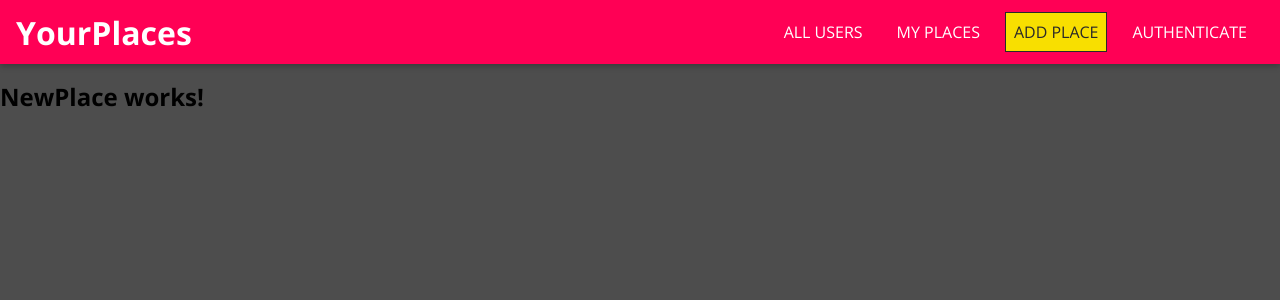
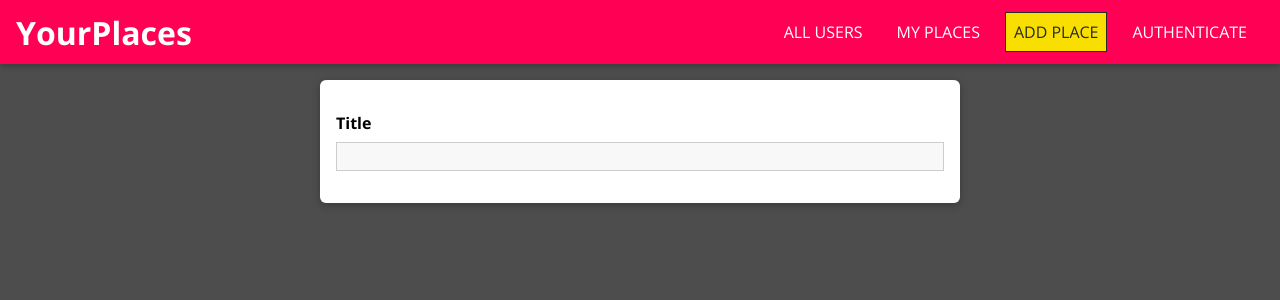
Before and after one commit to orpilosof21/mern-bootcamp, a React (Create React App) app in the folder my-app/: page /places/new in a window 1280 px wide. Shown: the top 300 px of the page. Built offline with nearby package versions, Linux system fonts and the light colour scheme.

Commit message:
Section 5, 56

```diff
--- a/my-app/src/App.tsx
+++ b/my-app/src/App.tsx
@@ -2,7 +2,7 @@
 import {Route, BrowserRouter as Router, Redirect, Switch} from 'react-router-dom';
 
 import Users from './user/pages/Users';
-import NewPlace from './places/pages/NewPlace';
+import NewPlace from './places/pages/NewPlace/NewPlace';
 import MainNavigation from './shared/components/Navigation/MainNavigation/MainNavigation';
 import UserPlaces from './places/pages/UserPlaces';
 
--- a/my-app/src/places/pages/NewPlace.tsx
+++ /dev/null
@@ -1,7 +0,0 @@
-import React from "react";
-
-const NewPlace = () => {
-    return (<h2>NewPlace works!</h2>)
-};
-
-export default NewPlace;
--- /dev/null
+++ b/my-app/src/places/pages/NewPlace/NewPlace.css
@@ -0,0 +1,11 @@
+.place-form {
+    position: relative;
+    list-style: none;
+    margin: 0 auto;
+    padding: 1rem;
+    width: 90%;
+    max-width: 40rem;
+    box-shadow: 0 2px 8px rgba(0, 0, 0, 0.26);
+    border-radius: 6px;
+    background: white;
+  }
--- /dev/null
+++ b/my-app/src/places/pages/NewPlace/NewPlace.tsx
@@ -0,0 +1,14 @@
+import React from "react";
+import Input from "../../../shared/components/FormElements/Input/Input";
+
+import './NewPlace.css';
+
+const NewPlace = () => {
+    return (
+        <form className="place-form">
+            <Input element="input" type="text" label="Title"/>
+        </form>
+    )
+};
+
+export default NewPlace;
--- /dev/null
+++ b/my-app/src/shared/components/FormElements/Input/Input.css
@@ -0,0 +1,41 @@
+.form-control {
+    margin: 1rem 0;
+  }
+
+  .form-control label,
+  .form-control input,
+  .form-control textarea {
+    display: block;
+  }
+
+  .form-control label {
+    font-weight: bold;
+    margin-bottom: 0.5rem;
+  }
+
+  .form-control input,
+  .form-control textarea {
+    width: 100%;
+    font: inherit;
+    border: 1px solid #ccc;
+    background: #f8f8f8;
+    padding: 0.15rem 0.25rem;
+  }
+
+  .form-control input:focus,
+  .form-control textarea:focus {
+    outline: none;
+    background: #ebebeb;
+    border-color: #510077;
+  }
+
+  .form-control--invalid label,
+  .form-control--invalid p {
+    color: red;
+  }
+
+  .form-control--invalid input,
+  .form-control--invalid textarea {
+    border-color: red;
+    background: #ffd1d1;
+  }
--- /dev/null
+++ b/my-app/src/shared/components/FormElements/Input/Input.tsx
@@ -0,0 +1,29 @@
+import React from "react";
+
+import './Input.css';
+
+interface IInput {
+    element:string,
+    id?:string,
+    type?:string,
+    placeholder?:string
+    rows?:number,
+    label:string
+
+}
+
+const Input = (props:IInput) => {
+
+    const element = props.element === 'input' ? (
+      <input id={props.id} type={props.type} placeholder={props.placeholder} />
+    ) : (
+      <textarea id={props.id} rows={props.rows || 3} />
+    );
+
+    return <div className={`form-control`}>
+        <label htmlFor={props.id}>{props.label}</label>
+        {element}
+    </div>
+};
+
+export default Input;
```
